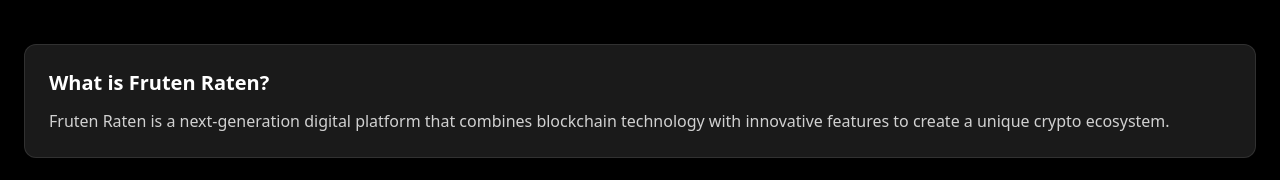
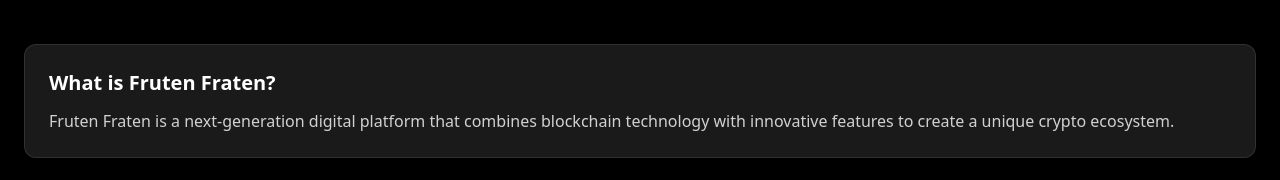
Before and after one commit to martinbkk/element-echo-engine, a React (Vite) app: page / in a window 1280 px wide. Shown: the part 5859-6039 px from the top of the page. Built offline with nearby package versions, Linux system fonts and the light colour scheme.

Commit message:
Update FAQ.tsx

```diff
--- a/src/components/FAQ.tsx
+++ b/src/components/FAQ.tsx
@@ -3,8 +3,8 @@ import { motion } from "framer-motion";
 
 const faqItems = [
   {
-    question: "What is Fruten Raten?",
-    answer: "Fruten Raten is a next-generation digital platform that combines blockchain technology with innovative features to create a unique crypto ecosystem."
+    question: "What is Fruten Fraten?",
+    answer: "Fruten Fraten is a next-generation digital platform that combines blockchain technology with innovative features to create a unique crypto ecosystem."
   },
   {
     question: "How can I participate?",
```
